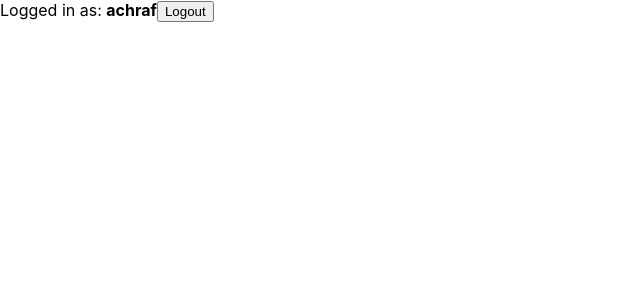
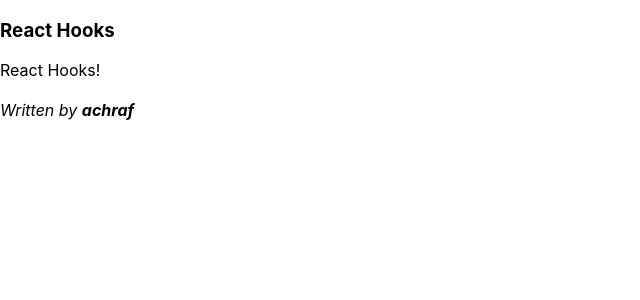
Before and after one commit to AchrafRehioui/Learn-React-Hooks, a React (Create React App) app in the folder chpter3/: page / in a window 1280 px wide. Shown: the top 300 px of the page, without its empty margins (0-640 px from the left). Built offline with nearby package versions, Linux system fonts and the light colour scheme.

Commit message:
adding post component

```diff
--- a/chpter3/src/App.js
+++ b/chpter3/src/App.js
@@ -1,6 +1,7 @@
 import React from 'react';
-import UserBar from './user/UserBar';
+import Post from './post/Post';
 
 export default function App() {
-  return <UserBar />
+  return <Post title="React Hooks" content="React Hooks!" author="achraf" />
+
 }
--- /dev/null
+++ b/chpter3/src/post/Post.js
@@ -0,0 +1,13 @@
+import React from 'react';
+
+export default function Post({ title, content, author }) {
+    return (
+        <div>
+            <h3>{title}</h3>
+            <div>{content}</div>
+            <br />
+            <i>Written by <b>{author}</b></i>
+        </div>
+    )
+
+}
```
